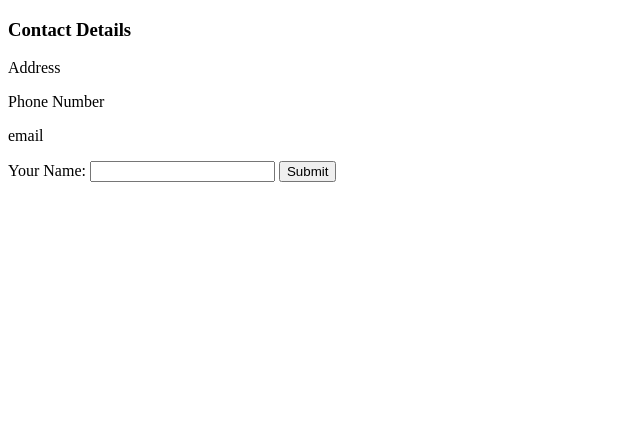
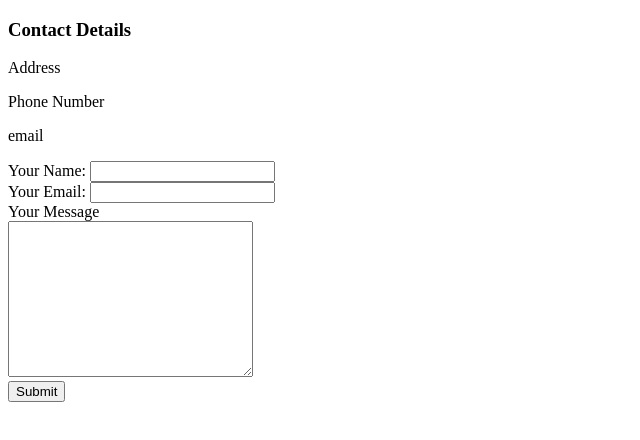
Before and after one commit to daviladjr/cv, a plain HTML site: page contact.html in a window 1280 px wide. Shown: the whole page, without its empty margins (0-640 px from the left). Drawn offline with Linux system fonts and the light colour scheme.

Commit message:
Update contact page

```diff
--- a/contact.html
+++ b/contact.html
@@ -9,9 +9,13 @@
     <p>Address</p>
     <p>Phone Number</p>
     <p>email</p>
-    <form class="" action="index.html" method="post">
+    <form class="" action="mailto:daviladjr@gmail.com" method="post" enctype="text/plain">
       <label>Your Name:</label>
-      <input type="text" name="" value="">
+      <input type="text" name="yourName" value=""><br>
+      <label>Your Email:</label>
+      <input type="email" name="yourEmail" value=""><br>
+      <label>Your Message</label><br>
+      <textarea name="yourMessage" rows="10" cols="28"></textarea><br>
       <input type="submit" name="">
 
     </form>
```
